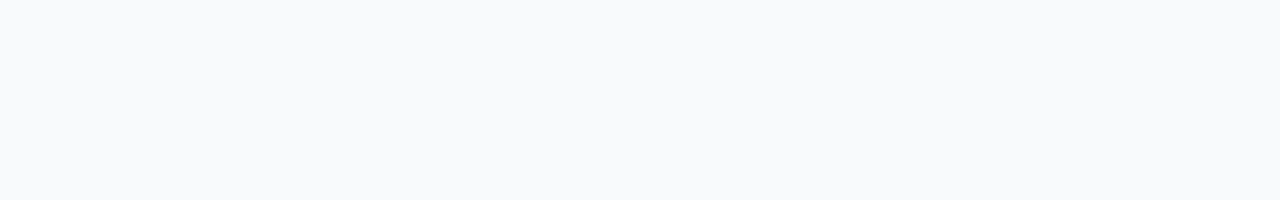
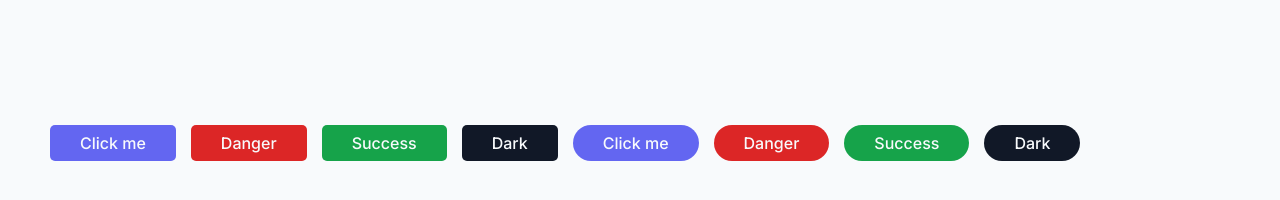
Before and after one commit to Tim-Fromentin/css_frame, a website: page index.html in a window 1280 px wide. Drawn offline with nearby package versions, Linux system fonts and the light colour scheme; files that its build step writes are made by us from their sources.

Commit message:
feat: create primary button

```diff
--- a/index.html
+++ b/index.html
@@ -7,6 +7,15 @@
     <title>Document</title>
   </head>
   <body>
-
+   <div style="display: flex; flex-wrap: wrap; gap: 15px; margin: 25px 0">
+      <button class="btn btn--primary">Click me</button>
+      <button class="btn btn--danger">Danger</button>
+      <button class="btn btn--success">Success</button>
+      <button class="btn btn--dark">Dark</button>
+      <button class="btn btn--pill btn--primary">Click me</button>
+      <button class="btn btn--pill btn--danger">Danger</button>
+      <button class="btn btn--pill btn--success">Success</button>
+      <button class="btn btn--pill btn--dark">Dark</button>
+    </div>
   </body>
 </html>
--- a/styles/components/_btn.scss
+++ b/styles/components/_btn.scss
@@ -0,0 +1,41 @@
+@use "../settings/variables" as *;
+@use "sass:color";
+
+$colors: (
+  primary: $color-primary-500,
+  danger: $color-danger,
+  success: $color-success,
+  dark: $color-text,
+);
+
+.btn {
+  display: inline-flex;
+  align-items: center;
+  justify-content: center;
+  line-height: 1;
+  position: relative;
+  border-radius: $bdrs-sm;
+  padding: 10px 30px;
+  cursor: pointer;
+  border: none;
+  transition: background-color 0.3s ease-in-out;
+}
+
+@each $name, $color in $colors {
+  .btn--#{$name} {
+    background-color: $color;
+    color: $color-bg;
+  }
+
+  .btn--#{$name}:hover {
+    background-color: color.adjust($color, $lightness: -8%);
+  }
+
+  .btn--#{$name}:active {
+    background-color: color.adjust($color, $lightness: -12%);
+  }
+}
+
+.btn--pill {
+  border-radius: $bdrs-round;
+}
```
